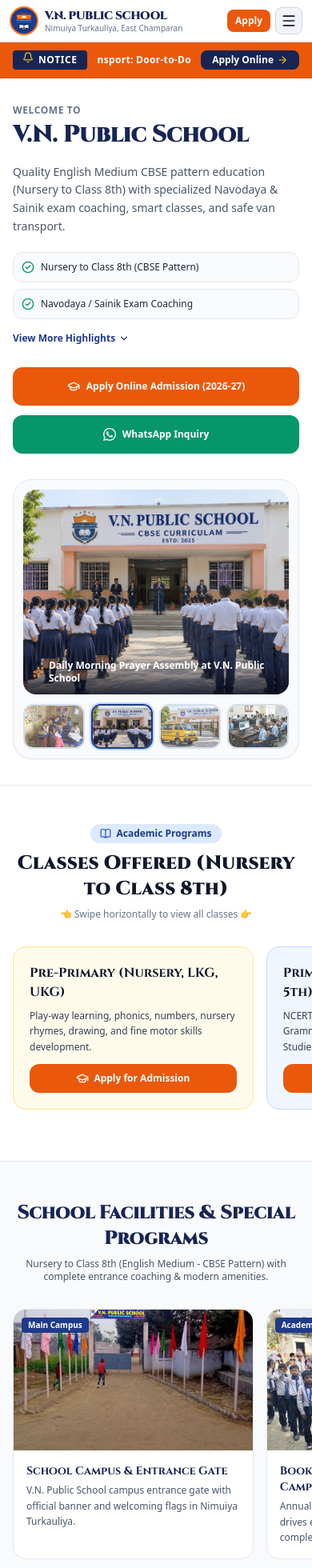
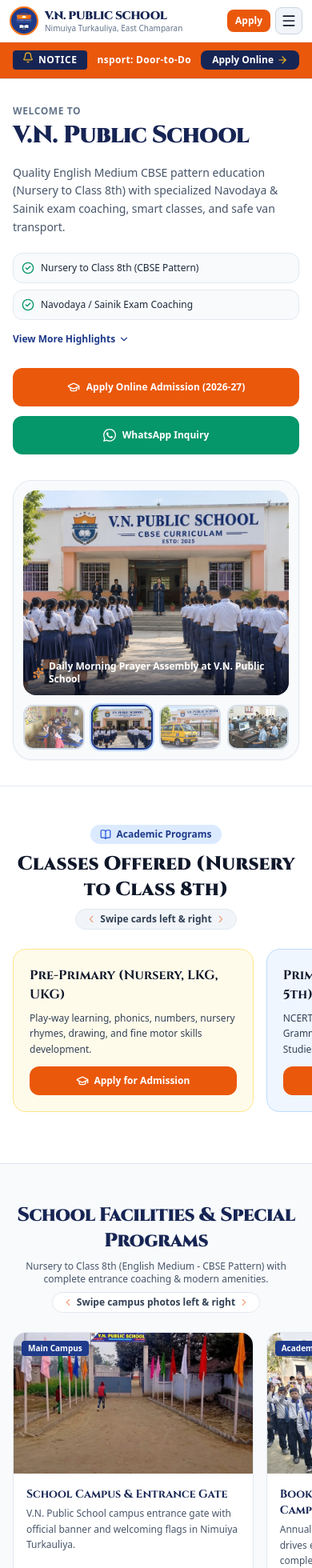
Before and after one commit to EngineerShubham25/V-N-Public-School, a React (Vite) app: page / in a window 390 px wide. Shown: the top 1960 px of the page at 80% size. Built offline with nearby package versions, Linux system fonts and the light colour scheme; the HTML template or start-up script is replaced by a standard one.

Commit message:
Fix sticky header container, add mobile carousel swipe indicators, position View Less button at bottom of expanded Director's Desk features, and fix mobile Google Maps eager auto-loading

```diff
--- a/src/App.jsx
+++ b/src/App.jsx
@@ -18,15 +18,15 @@
 
   return (
     <div className="min-h-screen bg-slate-50 text-slate-900 font-sans selection:bg-amber-400 selection:text-slate-950 overflow-x-hidden w-full max-w-full">
-      {/* Navigation Bar */}
+      {/* Unified Sticky Navigation Header & Notice Board Ticker */}
+      <header className="sticky top-0 z-50 bg-white border-b border-slate-200 shadow-xs">
         <Navbar
           onOpenAdmission={handleOpenAdmission}
         />
-
-      {/* Ticker Announcement */}
         <NoticeTicker
           onOpenAdmission={handleOpenAdmission}
         />
+      </header>
 
       {/* Hero Section */}
       <Hero
--- a/src/components/Academics.jsx
+++ b/src/components/Academics.jsx
@@ -1,5 +1,5 @@
 import React from 'react';
-import { BookOpen, GraduationCap } from 'lucide-react';
+import { BookOpen, GraduationCap, ChevronLeft, ChevronRight } from 'lucide-react';
 
 export default function Academics({ onOpenAdmission }) {
   const grades = [
@@ -24,7 +24,7 @@
     <section id="academics" className="py-12 sm:py-16 bg-white border-b border-slate-200 font-sans">
       <div className="max-w-7xl mx-auto px-4 sm:px-6 lg:px-8">
 
-        <div className="text-center max-w-2xl mx-auto mb-8 sm:mb-10 space-y-2">
+        <div className="text-center max-w-2xl mx-auto mb-6 sm:mb-10 space-y-2">
           <div className="inline-flex items-center gap-1.5 bg-blue-100 text-blue-900 px-3 py-1 rounded-full text-xs font-bold">
             <BookOpen className="w-3.5 h-3.5 text-blue-700" />
             <span>Academic Programs</span>
@@ -33,9 +33,12 @@
           <h2 className="text-2xl sm:text-3xl font-heading font-black text-slate-900">
             Classes Offered (Nursery to Class 8th)
           </h2>
-          <p className="text-xs text-slate-500 sm:hidden">
-            👈 Swipe horizontally to view all classes 👉
-          </p>
+
+          <div className="inline-flex items-center gap-1 bg-slate-100 border border-slate-200 text-slate-700 px-3 py-1 rounded-full text-xs font-semibold sm:hidden shadow-2xs">
+            <ChevronLeft className="w-3.5 h-3.5 text-orange-600 animate-pulse shrink-0" />
+            <span>Swipe cards left & right</span>
+            <ChevronRight className="w-3.5 h-3.5 text-orange-600 animate-pulse shrink-0" />
+          </div>
         </div>
 
         {/* Mobile Horizontal Swipable Carousel (Right -> Left Swipe) & Desktop 3-Column Grid */}
--- a/src/components/DirectorMessage.jsx
+++ b/src/components/DirectorMessage.jsx
@@ -96,17 +96,6 @@
                 </div>
               </div>
 
-              {/* Universal View More / View Less Toggle Button (Desktop & Mobile) */}
-              <div className="pt-1">
-                <button
-                  onClick={() => setIsExpanded(!isExpanded)}
-                  className="w-full sm:w-auto bg-blue-900 hover:bg-blue-950 text-white font-bold py-2.5 px-6 rounded-xl text-xs sm:text-sm flex items-center justify-center gap-1.5 shadow-xs transition-all cursor-pointer"
-                >
-                  <span>{isExpanded ? 'View Less' : 'View More'}</span>
-                  {isExpanded ? <ChevronUp className="w-4 h-4 text-orange-400" /> : <ChevronDown className="w-4 h-4 text-orange-400" />}
-                </button>
-              </div>
-
               {/* Remaining 5 Features (Expanded when View More is clicked) */}
               {isExpanded && (
                 <div className="space-y-3 text-xs sm:text-sm text-slate-700 pt-1 transition-all duration-300">
@@ -167,6 +156,17 @@
                 </div>
               )}
 
+              {/* Universal View More / View Less Toggle Button (Appears AFTER features: View More when collapsed, View Less at bottom when expanded) */}
+              <div className="pt-1">
+                <button
+                  onClick={() => setIsExpanded(!isExpanded)}
+                  className="w-full sm:w-auto bg-blue-900 hover:bg-blue-950 text-white font-bold py-2.5 px-6 rounded-xl text-xs sm:text-sm flex items-center justify-center gap-1.5 shadow-xs transition-all cursor-pointer"
+                >
+                  <span>{isExpanded ? 'View Less' : 'View More'}</span>
+                  {isExpanded ? <ChevronUp className="w-4 h-4 text-orange-400" /> : <ChevronDown className="w-4 h-4 text-orange-400" />}
+                </button>
+              </div>
+
               {/* ALWAYS VISIBLE AT THE BOTTOM: Our Mission Quote Box */}
               <div className="bg-blue-950 text-white p-4 sm:p-6 rounded-2xl space-y-2.5 mt-4 sm:mt-6 shadow-sm relative overflow-hidden">
                 <Quote className="w-8 h-8 text-orange-400 opacity-20 absolute right-3 bottom-3" />
--- a/src/components/Facilities.jsx
+++ b/src/components/Facilities.jsx
@@ -1,5 +1,5 @@
 import React, { useState } from 'react';
-import { Monitor, Bus, Award, Users, HeartHandshake, Globe, FlaskConical, Target, Music, ChevronDown, ChevronUp } from 'lucide-react';
+import { Monitor, Bus, Award, Users, HeartHandshake, Globe, FlaskConical, Target, Music, ChevronDown, ChevronUp, ChevronLeft, ChevronRight } from 'lucide-react';
 import realAssemblyImg from '../assets/real_assembly.jpg';
 import omniVanImg from '../assets/omni_van_gate.jpg';
 
@@ -112,7 +112,7 @@
       <div className="max-w-7xl mx-auto px-4 sm:px-6 lg:px-8">
 
         {/* Section Header */}
-        <div className="text-center max-w-3xl mx-auto mb-8 sm:mb-10 space-y-2">
+        <div className="text-center max-w-3xl mx-auto mb-6 sm:mb-10 space-y-2">
           <h2 className="text-2xl sm:text-4xl font-heading font-black text-blue-950 tracking-tight">
             School Facilities & Special Programs
           </h2>
@@ -120,6 +120,12 @@
           <p className="text-xs sm:text-sm text-slate-600">
             Nursery to Class 8th (English Medium - CBSE Pattern) with complete entrance coaching & modern amenities.
           </p>
+
+          <div className="inline-flex items-center gap-1 bg-white border border-slate-200 text-slate-700 px-3 py-1 rounded-full text-xs font-semibold sm:hidden shadow-2xs">
+            <ChevronLeft className="w-3.5 h-3.5 text-orange-600 animate-pulse shrink-0" />
+            <span>Swipe campus photos left & right</span>
+            <ChevronRight className="w-3.5 h-3.5 text-orange-600 animate-pulse shrink-0" />
+          </div>
         </div>
 
         {/* 1. Primary Photo Cards Horizontal Carousel on Mobile & Grid on Desktop */}
--- a/src/components/Footer.jsx
+++ b/src/components/Footer.jsx
@@ -93,17 +93,17 @@
                 </a>
               </h3>
 
-              <div className="rounded-xl overflow-hidden border border-slate-700 shadow-md bg-slate-800 h-40 relative">
+              <div className="rounded-xl overflow-hidden border border-slate-700 shadow-md bg-slate-800 h-44 sm:h-40 w-full relative">
                 <iframe
                   title="V.N. Public School Nimuiya Turkauliya Location Map"
                   src="https://www.google.com/maps/embed?pb=!1m18!1m12!1m3!1d57201.28258380313!2d84.808000!3d26.650000!2m3!1f0!2f0!3f0!3m2!1i1024!2i768!4f13.1!3m3!1m2!1s0x399334d5885c4b1d%3A0x7d2871f308000000!2sTurkaulia%2C%20Bihar!5e0!3m2!1sen!2sin!4v1700000000000!5m2!1sen!2sin"
                   width="100%"
                   height="100%"
                   style={{ border: 0 }}
-                  allowFullScreen=""
-                  loading="lazy"
+                  allowFullScreen
+                  loading="eager"
                   referrerPolicy="no-referrer-when-downgrade"
-                  className="w-full h-full hover:scale-105 transition-transform duration-500"
+                  className="w-full h-full object-cover hover:scale-105 transition-transform duration-500"
                 ></iframe>
               </div>
             </div>
--- a/src/components/Navbar.jsx
+++ b/src/components/Navbar.jsx
@@ -16,8 +16,8 @@
   return (
     <div className="w-full font-sans font-medium text-slate-800">
 
-      {/* Main Navigation Header (Sticky on Scroll) */}
-      <header className={`sticky top-0 z-50 bg-white transition-all duration-200 border-b border-slate-200 ${isScrolled ? 'shadow-md py-2' : 'py-2 sm:py-3'}`}>
+      {/* Main Navigation Header */}
+      <div className={`w-full bg-white transition-all duration-200 border-b border-slate-100 ${isScrolled ? 'py-1.5' : 'py-2 sm:py-2.5'}`}>
         <div className="max-w-7xl mx-auto px-3 sm:px-6 lg:px-8 flex items-center justify-between gap-2 sm:gap-4 overflow-hidden w-full">
 
           {/* Logo & School Name */}
@@ -155,7 +155,7 @@
             </div>
           </div>
         )}
-      </header>
+      </div>
 
     </div>
   );
```
Lines whose indentation alone changed are shown as unchanged.
